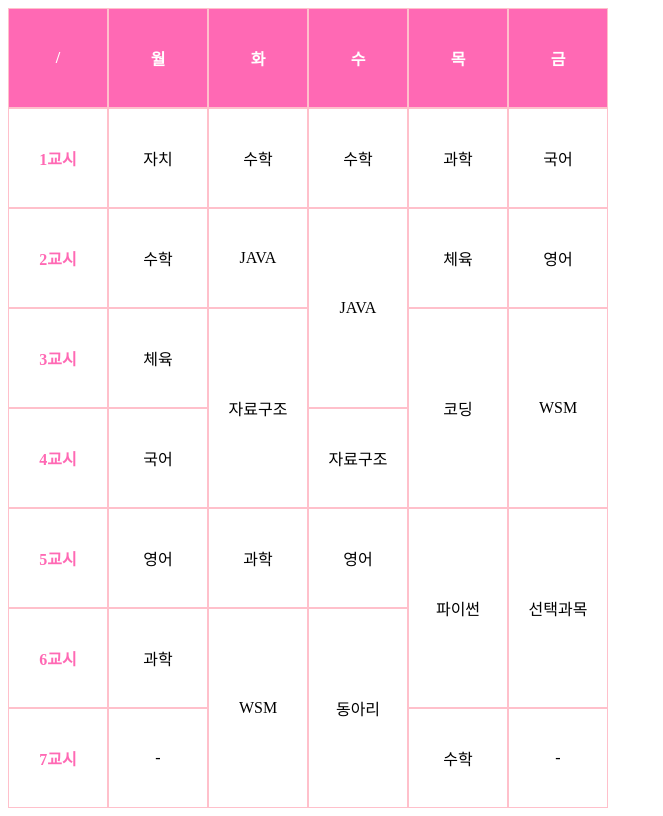
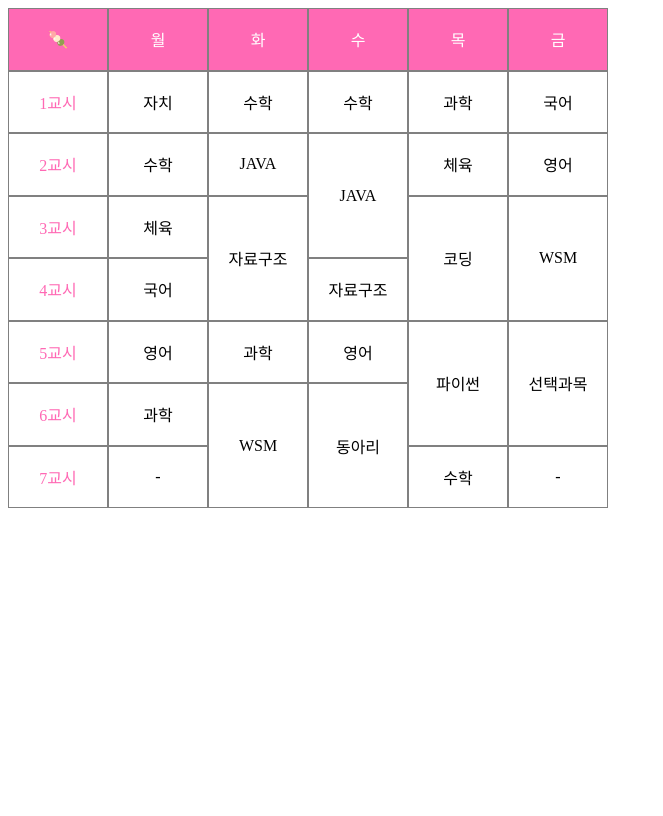
Before and after one commit to beebe0mg/WSM, a plain HTML site: page 240827_grid 연습/timetable.html in a window 1280 px wide. Shown: the whole page, without its empty margins (0-663 px from the left). Drawn offline with Linux system fonts and the light colour scheme.

Commit message:
시간표 feat. 임T

```diff
--- a/240827_grid 연습/timetable.css
+++ b/240827_grid 연습/timetable.css
@@ -1,89 +1,77 @@
 .container {
     width: 600px;
-    height: 800px;
+    /* width 600px 중 / 는 100px, 나머지는 1fr로 통일 */
+    height: 500px;
+    /* 높이는 500px 로 조정 */
     display: grid;
-    grid-template-columns: repeat(6, 100px);
-    grid-template-rows: repeat(6, 100px);
+    grid-template-columns: 100px 1fr 1fr 1fr 1fr 1fr; /* repeat(5, 1fr); */
+    /* 전부 다 1 ㄷ 1 ㄷ 1 비율로 맞춰준 것임! 슬래시, 월 ~ 금까지 6개의 1fr 을 생성 */
+    /* 처음에 / 부분만 px 지정해준 것임 */
 }
 
 .item {
-    display: grid;
-    place-items: center;
-    border: 1px solid pink;
+    border: 1px solid gray;
+    /* display: flex;
+    justify-content: center;
+    align-items: center; */
+    display: grid;              /* 글자 수평/수직 가운데로 */
+    place-items: center;        /* 글자 수평/수직 가운데로 */
 }
 
-.item:first-child {
+.week_name {
     background-color: hotpink;
-    color:white;
-    font-weight: bold;
+    color: white;
 }
 
-.item:nth-child(2) {
-    background-color: hotpink;
-    color:white;
-    font-weight: bold;
+/* 간격을 일반화한 것이 6n + 1임 이것으로 해주면 1교시 ~ 7교시까지 핑크색 */
+/* 하지만 연강끼리 묶어버리면 당연히 이상해짐! 그냥 간단하게 쓰려고 변경 없을 때 6n + 1 사용 */
+/* .item:nth-child(6n+1) {
+    color: hotpink;
+} */
+
+
+.ds { /* 자료구조 */
+    /* column 은 의미 없음 왜냐하면 연강은 수직으로만 이어주면 되기 때문에 */
+    /* 하지만 지정을 안 해주면 이상해져서 해 줘야 한다 */
+    grid-row-start: 4;
+    grid-row-end: 6;
+    grid-column-start: 3;
 }
 
-.item:nth-child(3) {
-    background-color: hotpink;
-    color:white;
-    font-weight: bold;
+.wsm {
+    grid-row-start: 7;  /* span 2 가능 row-end 는 9 */
+    grid-row-end: 9;    /* span 2 가능 row-end 는 7 */
+    grid-column-start: 3;
 }
 
-.item:nth-child(4) {
-    background-color: hotpink;
-    color:white;
-    font-weight: bold;
+.java {
+    grid-row-start: 3;
+    grid-row-end: 5;
+    grid-column-start: 4;
 }
 
-.item:nth-child(5) {
-    background-color: hotpink;
-    color:white;
-    font-weight: bold;
+.ca {
+    /* grid-row: 7 / 9;
+    grid-column-start: 4; */
+    grid-area: 7 / 4 / 9 / 5;
 }
 
-.item:nth-child(6) {
-    background-color: hotpink;
-    color:white;
-    font-weight: bold;
-}
-
-.cl {
-    color: hotpink;
-    font-weight: bold;
-}
-
-.DS, .CD, .JAVA, .CH, .PY, .WSM, .WSM1, .DONG {
-    /* grid-area: 4 / 3 / 6 / 4;  */
-    grid-row: span 2;
-}
-
-/*
-.CD {
+.coding {
     grid-area: 4 / 5 / 6 / 6;
 }
 
-.JAVA {
-    grid-area: 3 / 4 / 5 / 5;
+.python {
+    grid-area: 6 / 5 / span 2 / 6;
 }
 
-.PY {
-    grid-area: 6 / 5 / 8 / 6;
+.wsm2 {
+    grid-area: 4 / 6 / span 2 / 7;
 }
 
-.CH {
-    grid-area: 6 / 6 / 8 / 7;
+.choice {
+    grid-area: 6 / 6 / span 2 / 7;
 }
 
-.WSM {
-    grid-area: 4 / 6 / 6 / 7;
+.class {
+    color: hotpink;
 }
-
-.WSM1 {
-    grid-area: 7 / 3 / 9 / 4;
-}
-
-.DONG {
-    grid-area: 7 / 4 / 9 / 5;
-}
-*/
--- a/240827_grid 연습/timetable.html
+++ b/240827_grid 연습/timetable.html
@@ -4,49 +4,57 @@
     <meta charset="UTF-8">
     <meta http-equiv="X-UA-Compatible" content="IE=edge">
     <meta name="viewport" content="width=device-width, initial-scale=1.0">
-    <title>2-4 시간표</title>
+    <title>미림마이스터고 2학년 4반 시간표</title>
     <link rel="stylesheet" href="timetable.css">
 </head>
 <body>
     <div class="container">
-        <div class="item">/</div>
-        <div class="item">월</div>
-        <div class="item">화</div>
-        <div class="item">수</div>
-        <div class="item">목</div>
-        <div class="item">금</div>
-        <div class="item cl">1교시</div>
+        <div class="item week_name">🍡</div>
+        <div class="item week_name">월</div>
+        <div class="item week_name">화</div>
+        <div class="item week_name">수</div>
+        <div class="item week_name">목</div>
+        <div class="item week_name">금</div>
+        <div class="item class">1교시</div>
         <div class="item">자치</div>
         <div class="item">수학</div>
         <div class="item">수학</div>
         <div class="item">과학</div>
         <div class="item">국어</div>
-        <div class="item cl">2교시</div>
+        <div class="item class">2교시</div>
         <div class="item">수학</div>
         <div class="item">JAVA</div>
-        <div class="item JAVA">JAVA</div>
+        <div class="item java">JAVA</div>
         <div class="item">체육</div>
         <div class="item">영어</div>
-        <div class="item cl">3교시</div>
+        <div class="item class">3교시</div>
         <div class="item">체육</div>
-        <div class="item DS">자료구조</div>
-        <div class="item CD">코딩</div>
-        <div class="item WSM">WSM</div>
-        <div class="item cl">4교시</div>
+        <div class="item ds">자료구조</div>
+        <!-- <div class="item">JAVA</div> -->
+        <div class="item coding">코딩</div>
+        <div class="item wsm2">WSM</div>
+        <div class="item class">4교시</div>
         <div class="item">국어</div>
+        <!-- <div class="item">자료구조</div> -->
         <div class="item">자료구조</div>
-        <div class="item cl">5교시</div>
+        <!-- <div class="item">코딩</div> -->
+        <!-- <div class="item">WSM</div> -->
+        <div class="item class">5교시</div>
         <div class="item">영어</div>
         <div class="item">과학</div>
         <div class="item">영어</div>
-        <div class="item PY">파이썬</div>
-        <div class="item CH">선택과목</div>
-        <div class="item cl">6교시</div>
+        <div class="item python">파이썬</div>
+        <div class="item choice">선택과목</div>
+        <div class="item class">6교시</div>
         <div class="item">과학</div>
-        <div class="item WSM1">WSM</div>
-        <div class="item DONG">동아리</div>
-        <div class="item cl">7교시</div>
+        <div class="item wsm">WSM</div>
+        <div class="item ca">동아리</div>
+        <!-- <div class="item">파이썬</div> -->
+        <!-- <div class="item">선택과목</div> -->
+        <div class="item class">7교시</div>
         <div class="item">-</div>
+        <!-- <div class="item">WSM</div> -->
+        <!-- <div class="item">동아리</div> -->
         <div class="item">수학</div>
         <div class="item">-</div>
     </div>
```
